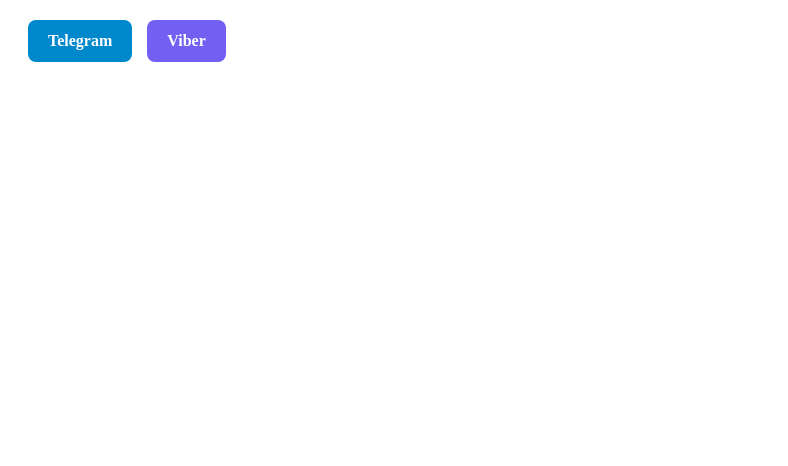
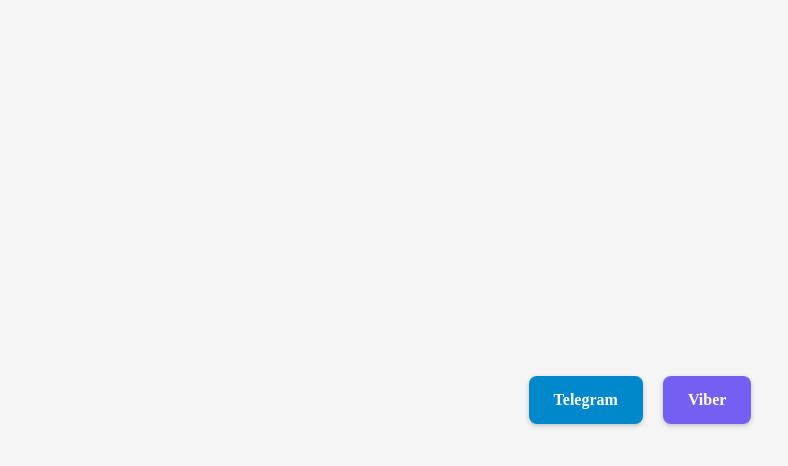
Before and after one commit to Doni-lab-studio/Cap_zona_top, a plain HTML site: page index.html in a window 1280 px wide. Shown: the whole page, without its empty margins (0-788 px from the left). Drawn offline with Linux system fonts and the light colour scheme.

Commit message:
Add files via upload

```diff
--- a/index.html
+++ b/index.html
@@ -3,30 +3,49 @@
 <head>
     <title>Ссылки с иконками</title>
     <style>
+        body {
+            margin: 0;
+            padding: 0;
+            min-height: 100vh;
+            display: flex;
+            justify-content: center;
+            align-items: center;
+            background-color: #f5f5f5;
+        }
+
         .messenger-links {
             display: flex;
-            gap: 15px;
-            margin: 20px;
+            gap: 20px;
+            justify-content: center;
+            align-items: center;
+            flex-wrap: wrap;
         }
+
         .messenger-link {
             display: flex;
             align-items: center;
-            padding: 12px 20px;
+            padding: 15px 25px;
             border-radius: 8px;
             text-decoration: none;
             color: white;
             font-weight: bold;
-            transition: transform 0.3s;
+            transition: all 0.3s ease;
+            box-shadow: 0 2px 5px rgba(0,0,0,0.2);
         }
+
         .messenger-link:hover {
-            transform: scale(1.05);
+            transform: translateY(-2px);
+            box-shadow: 0 4px 10px rgba(0,0,0,0.3);
         }
+
         .telegram {
             background-color: #0088cc;
         }
+
         .viber {
             background-color: #7360f2;
         }
+
         .icon {
             width: 20px;
             height: 20px;
@@ -40,7 +59,7 @@
             <span>Telegram</span>
         </a>
 
-        <a href="viber://chat?number=" class="messenger-link viber" target="_blank">
+        <a href="viber://chat?number=+380970010601" class="messenger-link viber" target="_blank">
             <span>Viber</span>
         </a>
     </div>
```
